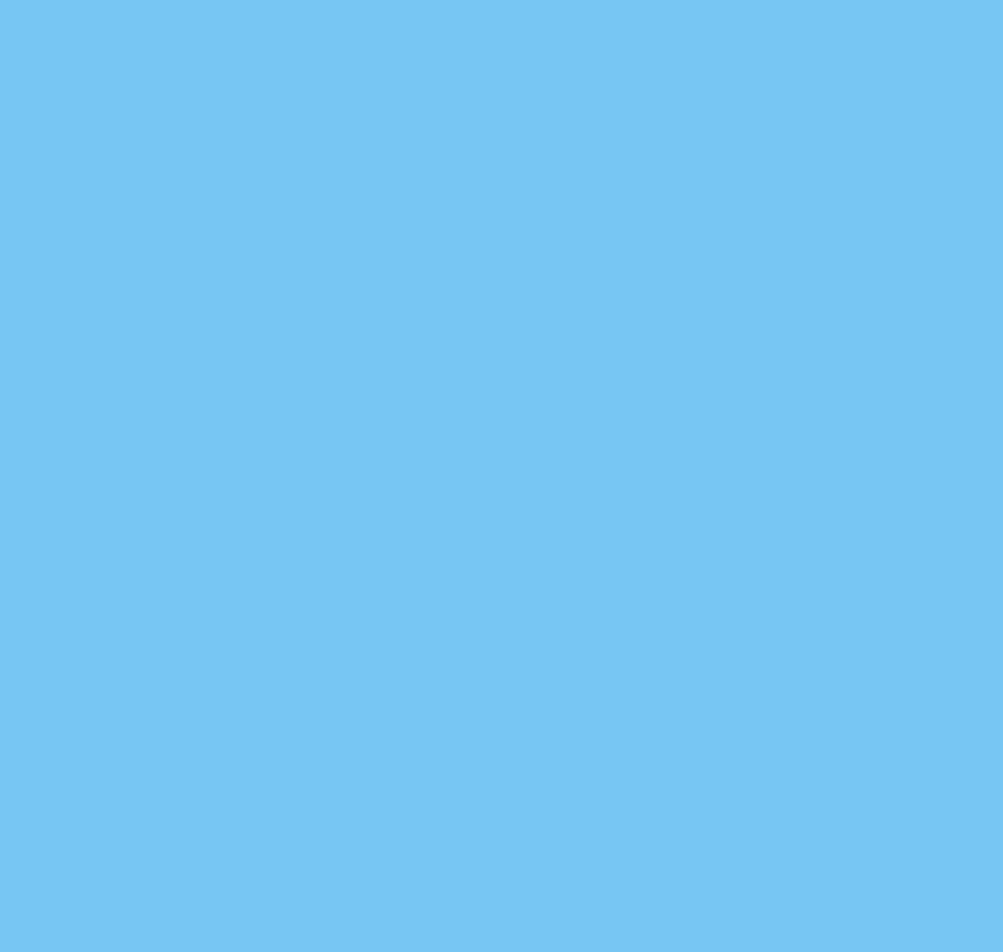
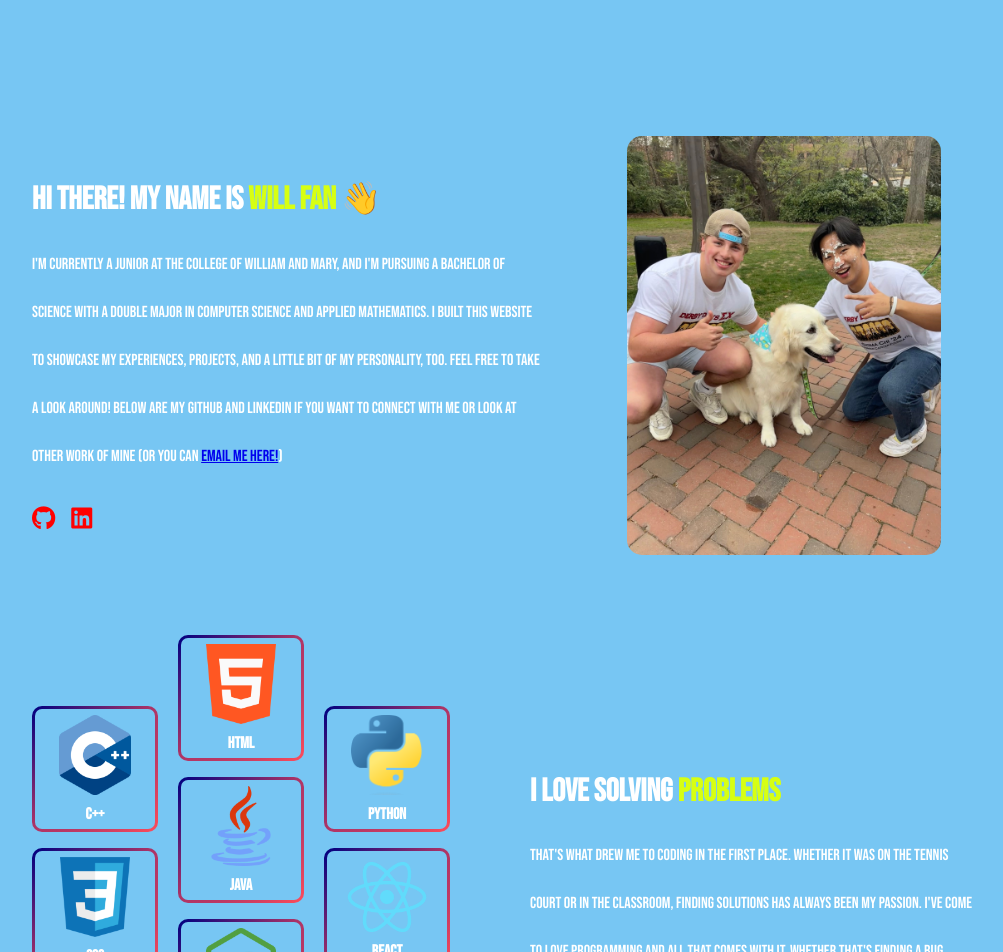
Before and after one commit to squilliam34/website, a React (Vite) app: page /about in a window 1280 px wide. Shown: the part 760-1712 px from the top of the page, without its empty margins (192-1195 px from the left). Before the commit the page ends 800 px from the top, so only its background shows below. Built offline with nearby package versions, Linux system fonts and the light colour scheme.

Commit message:
added technicalskills and moreabout me

```diff
--- a/src/pages/About/aboutPage.tsx
+++ b/src/pages/About/aboutPage.tsx
@@ -4,12 +4,16 @@ import {
   ScrollButton,
   Slideshow,
   TennisBall,
+  MoreAboutMe,
+  TechnicalSkills,
 } from "../../components/About";
 import "../../css/styles.css";
 import "../../css/tennis.css";
 import "../../css/scroll.css";
+import "../../css/skills.css";
 
-const AboutPage: React.FC = () => (
+const AboutPage: React.FC = () => {
+  return (
     <div>
       <main>
         <div>
@@ -18,12 +22,17 @@ const AboutPage: React.FC = () => (
             <ScrollButton />
           </div>
         </div>
-      <div className="flex wrapper margin-bottom">
+        <div className="flex wrapper margin-bottom large-margin-top">
           <AboutMe />
           <Slideshow />
+        </div>
+        <div className="flex wrapper margin-bottom">
+          <TechnicalSkills />
+          <MoreAboutMe />
         </div>
       </main>
     </div>
   );
+};
 
 export default AboutPage;
```
Lines whose indentation alone changed are shown as unchanged.
